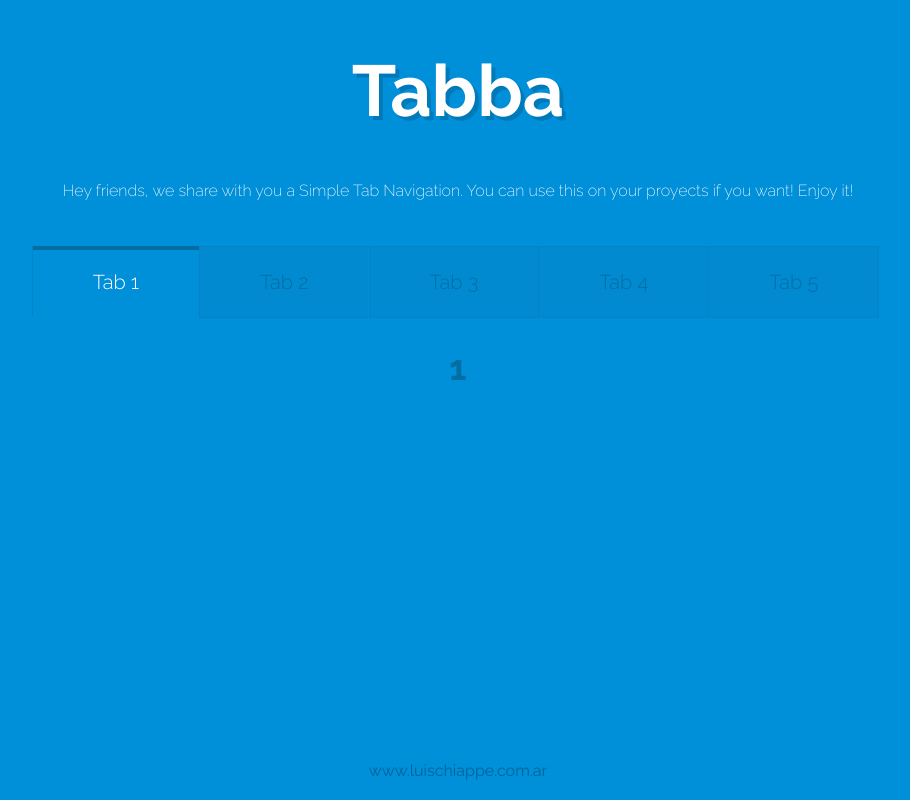
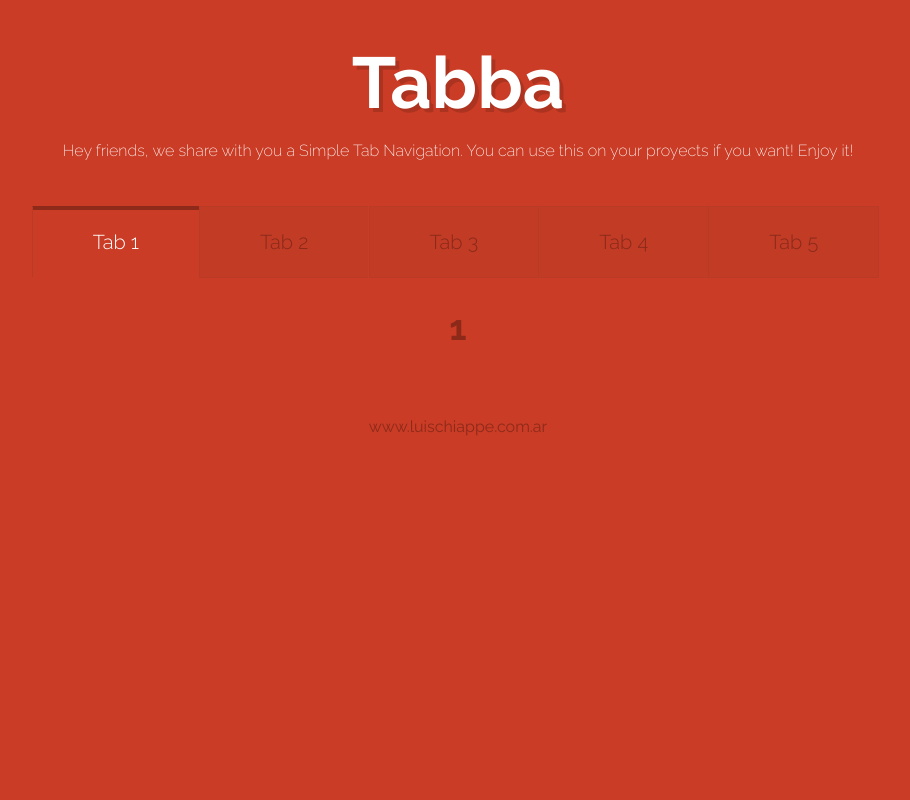
Before and after one commit to Luifi/Simple-Tab, a plain HTML site: page index.html in a window 1280 px wide. Shown: the whole page, without its empty margins (182-1092 px from the left). Drawn offline with nearby package versions, Linux system fonts and the light colour scheme.

Commit message:
update tabba

```diff
--- a/scss/main.scss
+++ b/scss/main.scss
@@ -1,7 +1,7 @@
 /* BASE */
 
 body {
-    background: #008fd9;
+    background: #CA3C25;
     margin: 0;
     padding: 0;
     font-family: 'Raleway', sans-serif;
@@ -13,6 +13,7 @@ h1, h2, p, a {
 }
 
 h1 {
+    margin: 40px 0 0 0;
     font-weight: 700;
     font-size: 4.5em;
     text-shadow: 4px 4px 0 rgba(0,0,0,.15);
@@ -20,7 +21,7 @@ h1 {
 
 h2 {
     font-size: 1.75em;
-    color: #046da4;
+    color: rgba(0,0,0,.3);
 }
 
 p {
@@ -54,7 +55,7 @@ p {
     a {
         padding: 1.25em 3em;
         background: rgba(40,44,42,0.05);
-        color: #046da4;
+        color: rgba(0,0,0,.3);
         line-height: 1;
         display: block;
         -webkit-transition: color 0.2s;
@@ -83,11 +84,11 @@ nav {
             &--active{
                 @extend %item;
                 border-bottom: none;
-                border-top: 1px solid #046da4;
+                border-top: 1px solid rgba(0,0,0,.3);
 
                 a {
                     background: none;
-                    box-shadow: inset 0 3px 0 #046da4;
+                    box-shadow: inset 0 3px 0 rgba(0,0,0,.3);
                     color: #fff;
                 }
             }
@@ -109,14 +110,15 @@ nav {
 /* FOOTER */
 
 footer {
-    position: absolute;
-    bottom: 20px;
-    left: 0;
-    right: 0;
-    margin: auto;
+
     a {
         color: rgba(0,0,0,.3);
         text-decoration: none;
         display: block;
+        margin-top: 40px;
+
+        &:hover {
+            color: white;
+        }
     }
 }
```
Also changed, not shown: css/main.css.
